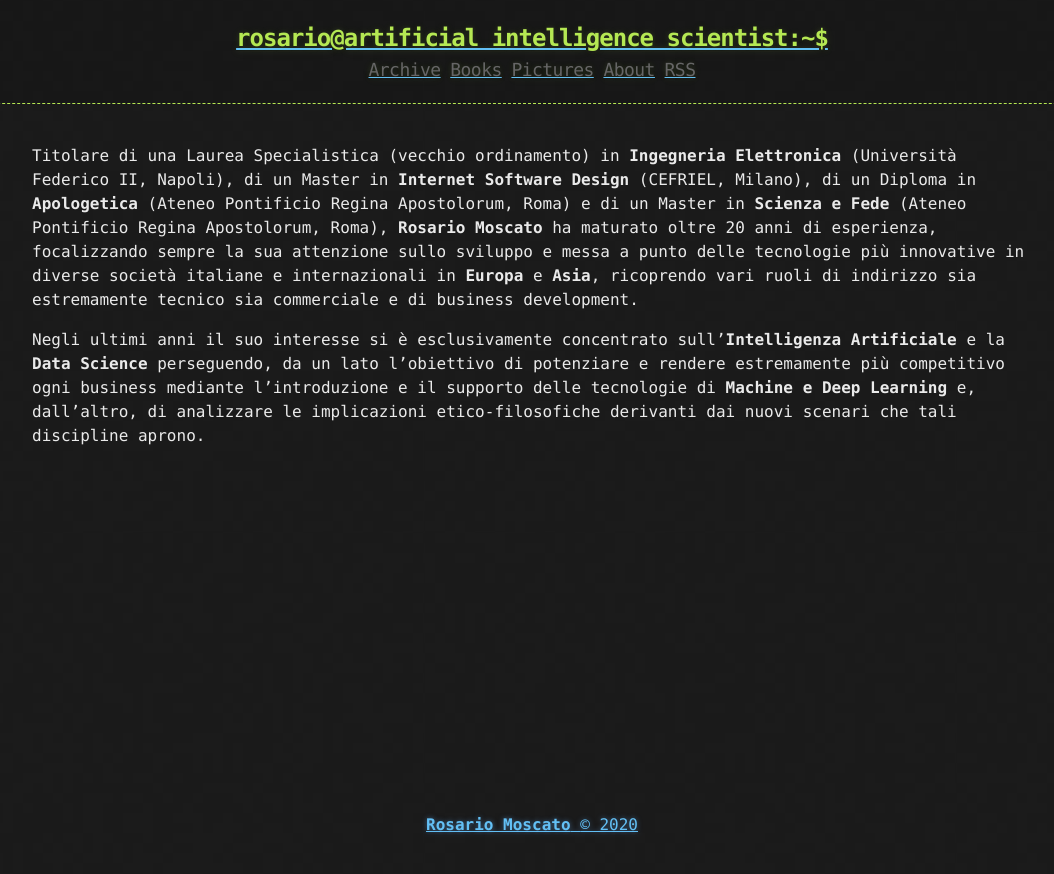
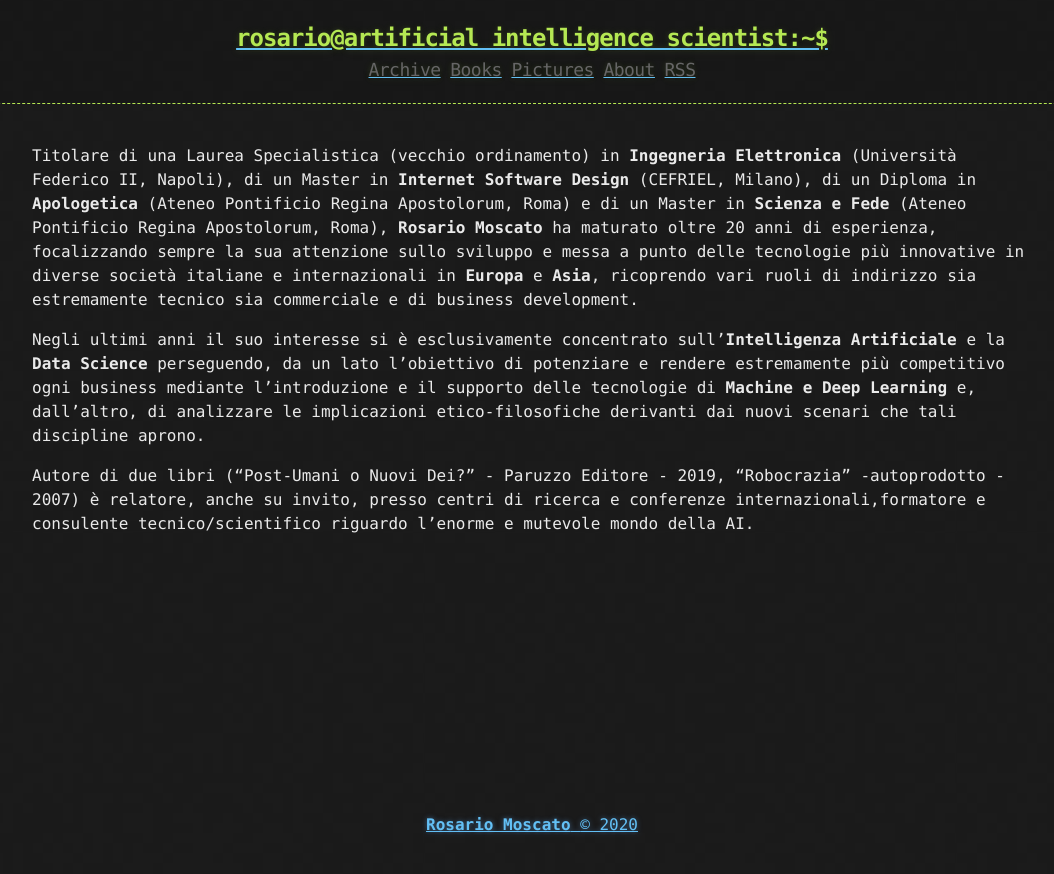
Before and after one commit to rosariomoscato/rosariomoscato.github.io, a Jekyll site: the page built from about.md, in a window 1280 px wide. Shown: the top 874 px of the page, without its empty margins (108-1162 px from the left). Built offline with Jekyll 4.4.1, drawn with Linux system fonts in a browser that asks for light colours.

Commit message:
Update about.md

```diff
--- a/about.md
+++ b/about.md
@@ -7,3 +7,5 @@ published: true
 Titolare di una Laurea Specialistica (vecchio ordinamento) in **Ingegneria Elettronica** (Università Federico II, Napoli), di un Master in **Internet Software Design** (CEFRIEL, Milano), di un Diploma in **Apologetica** (Ateneo Pontificio Regina Apostolorum, Roma) e di un Master in **Scienza e Fede** (Ateneo Pontificio Regina Apostolorum, Roma), **Rosario Moscato** ha maturato oltre 20 anni di esperienza, focalizzando sempre la sua attenzione sullo sviluppo e messa a punto delle tecnologie più innovative in diverse società italiane e internazionali in **Europa** e **Asia**, ricoprendo vari ruoli di indirizzo sia estremamente tecnico sia commerciale e di business development.
 
 Negli ultimi anni il suo interesse si è esclusivamente concentrato sull’**Intelligenza Artificiale** e la **Data Science** perseguendo, da un lato l’obiettivo di potenziare e rendere estremamente più competitivo ogni business mediante l’introduzione e il supporto delle tecnologie di **Machine e Deep Learning** e, dall'altro, di analizzare le implicazioni etico-filosofiche derivanti dai nuovi scenari che tali discipline aprono.
+
+Autore   di   due   libri   (“Post-Umani   o   Nuovi   Dei?”   -   Paruzzo   Editore   -   2019,   “Robocrazia”   -autoprodotto - 2007) è relatore, anche su invito, presso centri di ricerca e conferenze internazionali,formatore e consulente  tecnico/scientifico riguardo l’enorme e mutevole mondo della AI.
```
